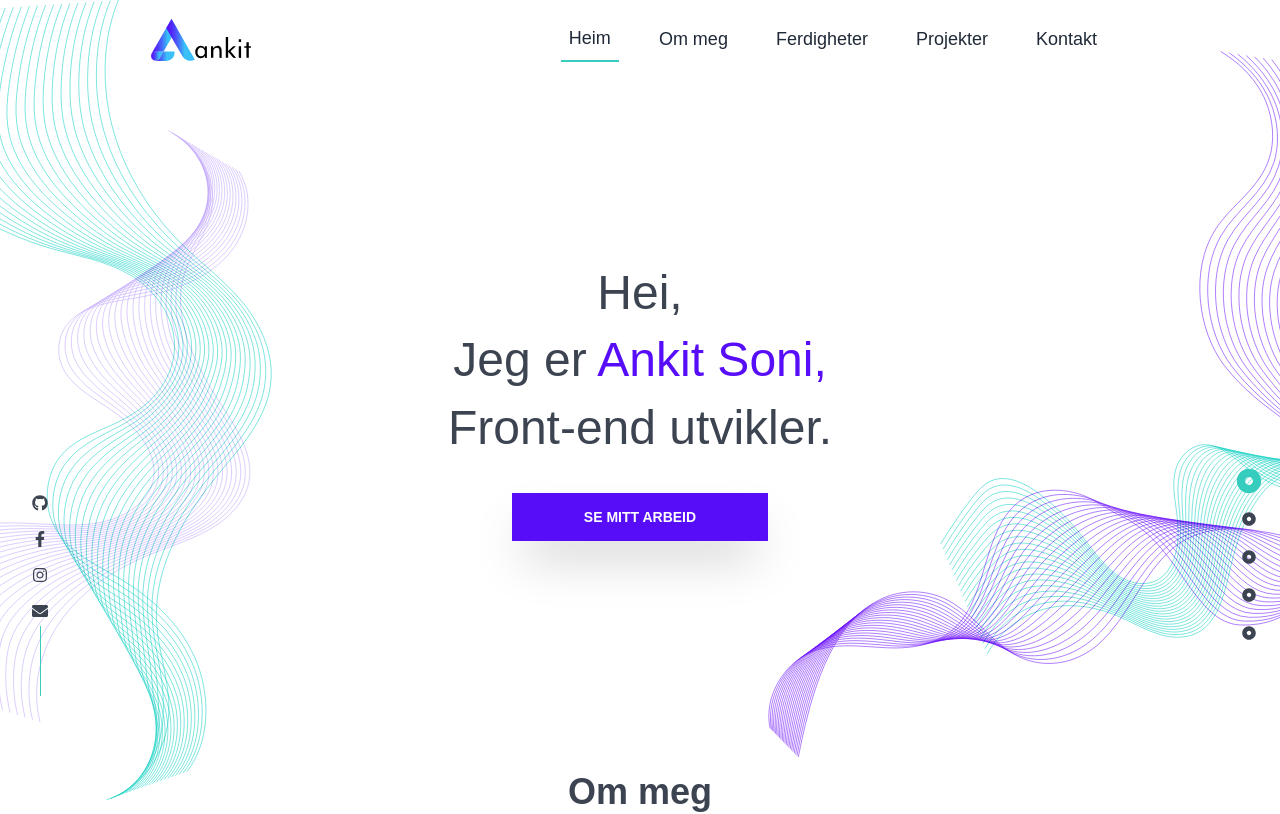
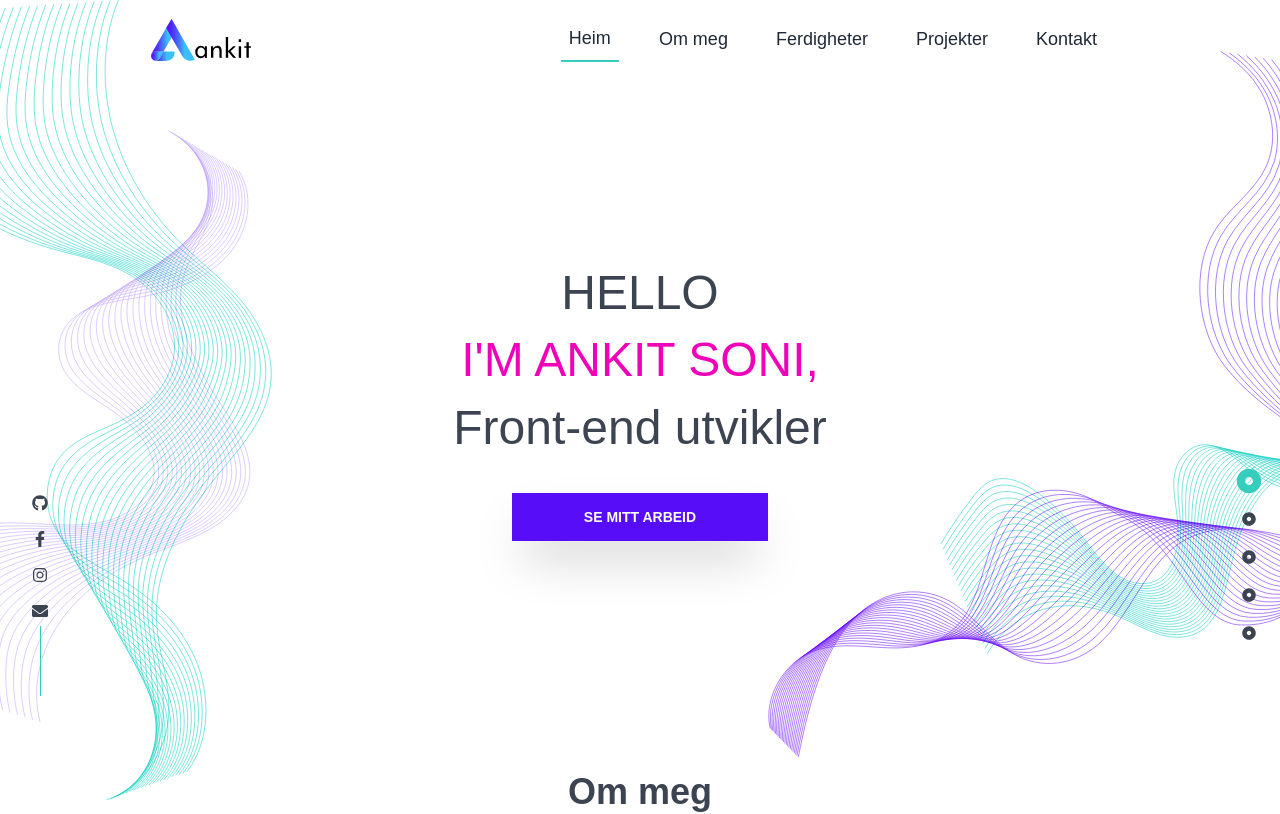
Before and after one commit to aktson/ankit-react-portfolio, a React (Create React App) app: page / in a window 1280 px wide. Shown: the top 814 px of the page. Built offline with nearby package versions, Linux system fonts and the light colour scheme; no server answers.

Commit message:
hero updated

```diff
--- a/src/components/sections/Hero.jsx
+++ b/src/components/sections/Hero.jsx
@@ -19,7 +19,8 @@ function Hero() {
 						<div className=" grid lg:grid-cols-1 text-primary lg:justify-items-center text-center ">
 							<div className="p-2">
 								<h1>
-									Hei, <br /> Jeg er <span className="text-primary">Ankit Soni, </span> <br /> Front-end utvikler.
+									HELLO <br /> <span className="text-secondary">I'M ANKIT SONI,</span>
+									<br /> Front-end utvikler
 								</h1>
 								<Link className="btn btn-primary btn-md sm:btn-wide " to="about" smooth={true} duration={500}>
 									Se mitt arbeid
```
